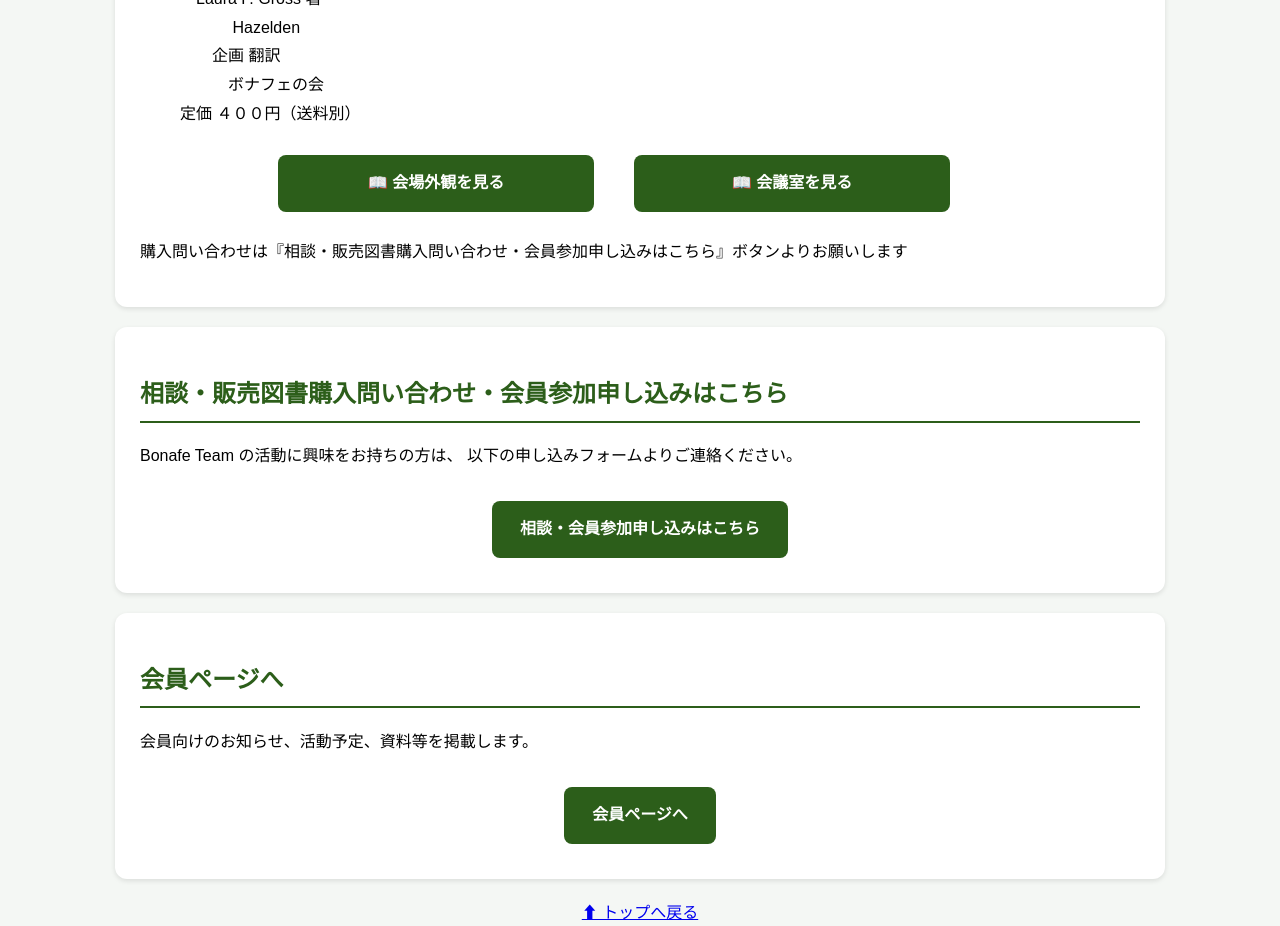
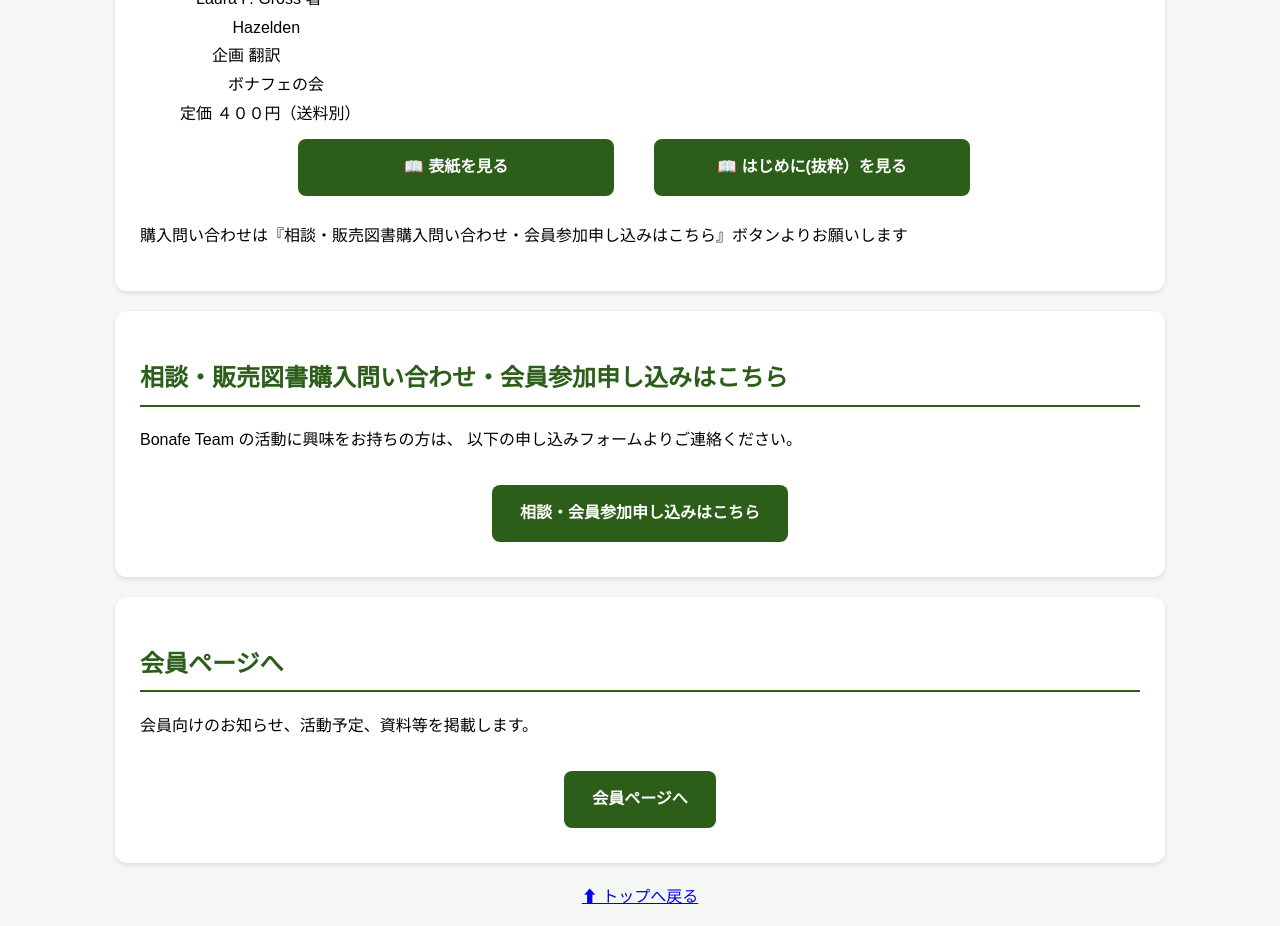
Before and after one commit to suzuki-bonafe/bonafe-team-site, a plain HTML site: page index.html in a window 1280 px wide. Shown: the part 2040-2966 px from the top of the page. Drawn offline with Linux system fonts and the light colour scheme.

Commit message:
Change button links and labels in index.html
Updated button links and text in index.html.

```diff
--- a/index.html
+++ b/index.html
@@ -243,22 +243,22 @@ footer{
 　　企画 翻訳<br>
 　　　ボナフェの会<br>
     定価 ４００円（送料別）
+    <div class="button-row">
+     <a class="btn"
+       href="https://drive.google.com/file/d/1mfEpDZtdGKOpbV7FMt1j5rgPDyczytqf/view?usp=sharing"
+       target="_blank"
+       rel="noopener noreferrer">
+       📖 表紙を見る
+    </a>
+    <a class="btn"
+       href="https://drive.google.com/file/d/1UgCkkAMBjOvtBhQzYphXImkLqTHKtpql/view?usp=sharing"
+       target="_blank"
+       rel="noopener noreferrer">
+       📖 はじめに(抜粋）を見る
+    </a>
+　　</div>
 </ul>
 </p>
-        <div class="button-row">
-     <a class="btn"
-       href="https://drive.google.com/file/d/1JCP4ZxcHQ7YQpz7XOTtXC_43ByYO-phO/view?usp=sharing"
-       target="_blank"
-       rel="noopener noreferrer">
-       📖 会場外観を見る
-    </a>
-    <a class="btn"
-       href="https://drive.google.com/file/d/1Ptggyy0oW00A_PMQtnygummCh5DO-Pq1/view?usp=sharing"
-       target="_blank"
-       rel="noopener noreferrer">
-       📖 会議室を見る
-    </a>
-　　</div>
 <p>
 購入問い合わせは『相談・販売図書購入問い合わせ・会員参加申し込みはこちら』ボタンよりお願いします
 </p>
```
